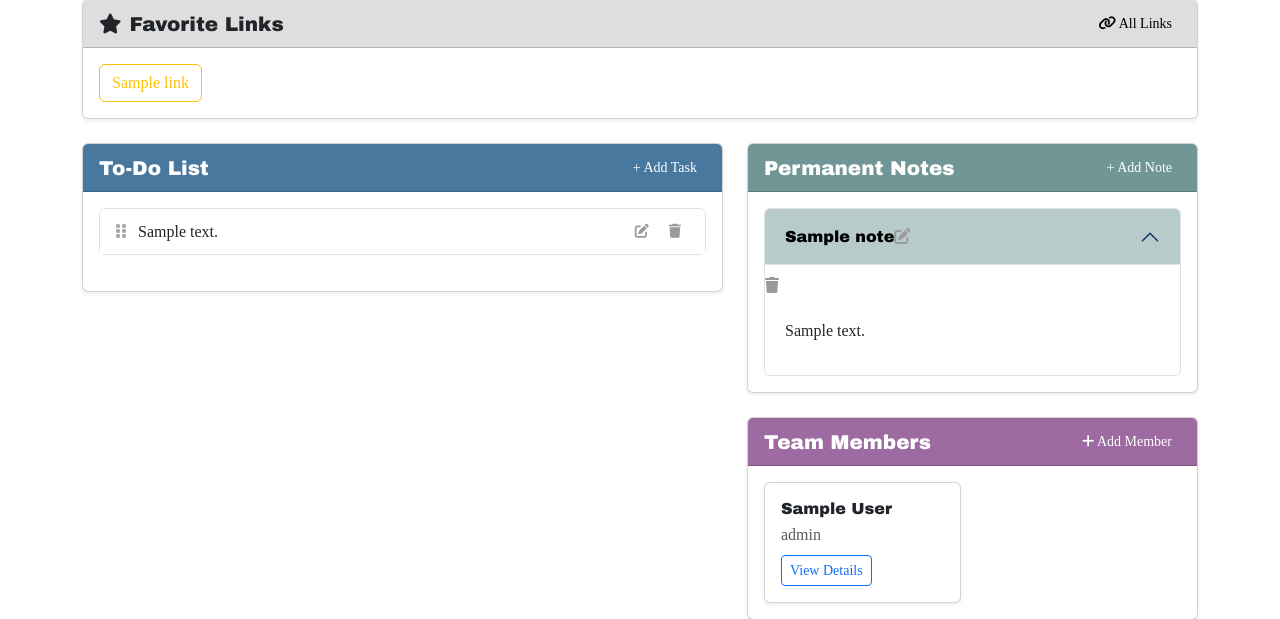
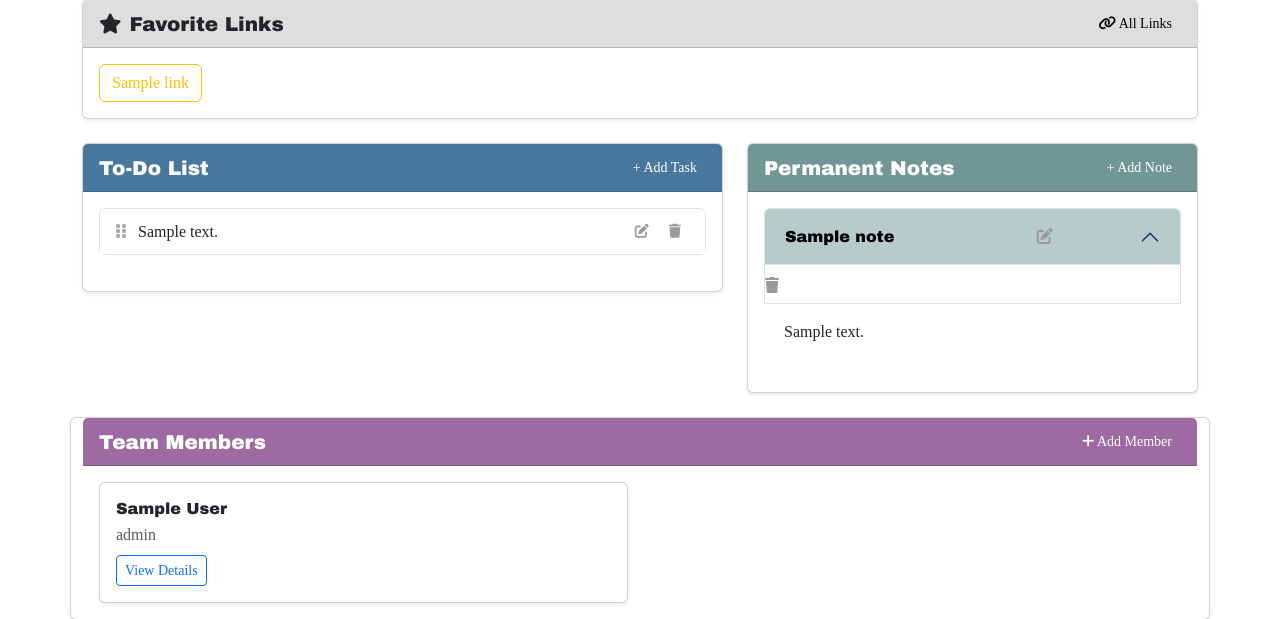
Before and after one commit to zbreeden007/StrykerNotes, a Flask app: page / in a window 1280 px wide. Shown: the part 153-772 px from the top of the page. Run offline with Flask 3, Linux system fonts and the light colour scheme; tables that the repository leaves empty hold one stand-in row (values such as "Sample post"); some libraries are stand-ins or nearby versions.

Commit message:
Changes - 3.18 @ 3:06 PM

```diff
--- a/templates/index.html
+++ b/templates/index.html
@@ -166,8 +166,8 @@
                     {% for note in permanent_notes %}
                     <div class="accordion-item">
                         <h2 class="accordion-header" id="heading{{ note.id }}">
-                            <!-- Note header with title + edit/delete icons -->
-                            <button class="accordion-button d-flex justify-content-between align-items-center {% if not loop.first %}collapsed{% endif %}"
+                            <!-- The entire note header, with the arrow on the far right by default -->
+                            <button class="accordion-button d-flex align-items-center w-100 {% if not loop.first %}collapsed{% endif %}"
                                     type="button"
                                     data-bs-toggle="collapse"
                                     data-bs-target="#collapse{{ note.id }}"
@@ -175,19 +175,19 @@
                                     aria-controls="collapse{{ note.id }}"
                                     style="background-color: #B7CBCA; color: black;">
 
-                                <!-- Left side: Note title -->
-                                <span>{{ note.title }}</span>
+                                <!-- Title on the left -->
+                                <span class="me-auto">{{ note.title }}</span>
 
-                                <!-- Right side: Edit & Delete icons (stop click from toggling accordion) -->
-                                <span class="d-flex align-items-center" style="pointer-events: auto;">
-                                    <!-- Edit button -->
+                                <!-- Icons near the arrow on the right; pointer-events auto so clicks don't toggle accordion -->
+                                <div class="d-flex align-items-center ms-auto me-2" style="pointer-events: auto;">
+                                    <!-- Edit icon -->
                                     <a href="{{ url_for('notes.edit_note', note_id=note.id) }}"
                                        onclick="event.stopPropagation();"
                                        class="btn p-0 me-2"
                                        style="background-color: transparent; border: none; color: #989B9A;">
                                         <i class="fas fa-edit"></i>
                                     </a>
-                                    <!-- Delete form -->
+                                    <!-- Delete icon -->
                                     <form action="{{ url_for('notes.delete_note', note_id=note.id) }}"
                                           method="post"
                                           class="d-inline"
@@ -198,7 +198,7 @@
                                             <i class="fas fa-trash"></i>
                                         </button>
                                     </form>
-                                </span>
+                                </div>
                             </button>
                         </h2>
                         <div id="collapse{{ note.id }}" class="accordion-collapse collapse {% if loop.first %}show{% endif %}" aria-labelledby="heading{{ note.id }}" data-bs-parent="#permanentNotesAccordion">
```
